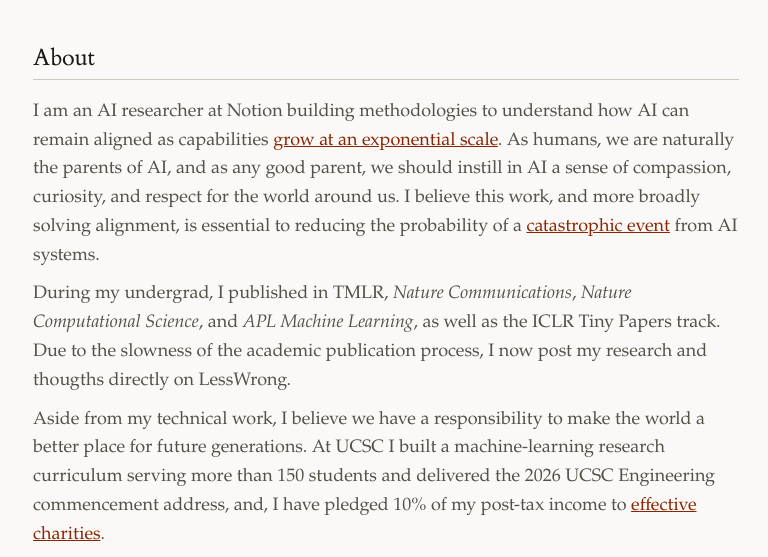
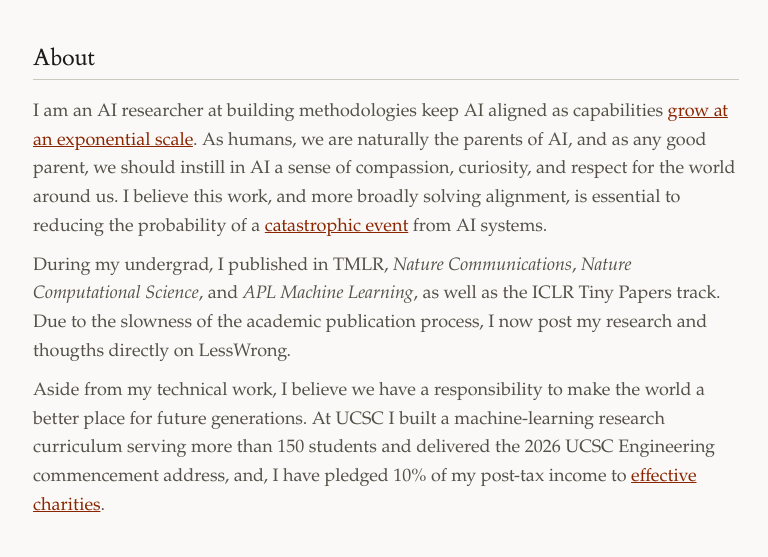
Before and after one commit to skyegunasekaran/SkyeGunasekaran.github.io, a plain HTML site: page index.html in a window 1280 px wide. Shown: the part 225-782 px from the top of the page, without its empty margins (254-1022 px from the left). Drawn offline with Linux system fonts and the light colour scheme.

Commit message:
Update index.html

```diff
--- a/index.html
+++ b/index.html
@@ -309,8 +309,7 @@
   <h2 id="about-heading">About</h2>
 
 <p>
-  I am an AI researcher at Notion building methodologies to understand
-  how AI can remain aligned as capabilities
+  I am an AI researcher at building methodologies keep AI aligned as capabilities
   <a href="https://metr.org/time-horizons">grow at an exponential scale</a>.
   As humans, we are naturally the parents of AI, and as any
   good parent, we should instill in AI a sense of compassion, curiosity,
```
